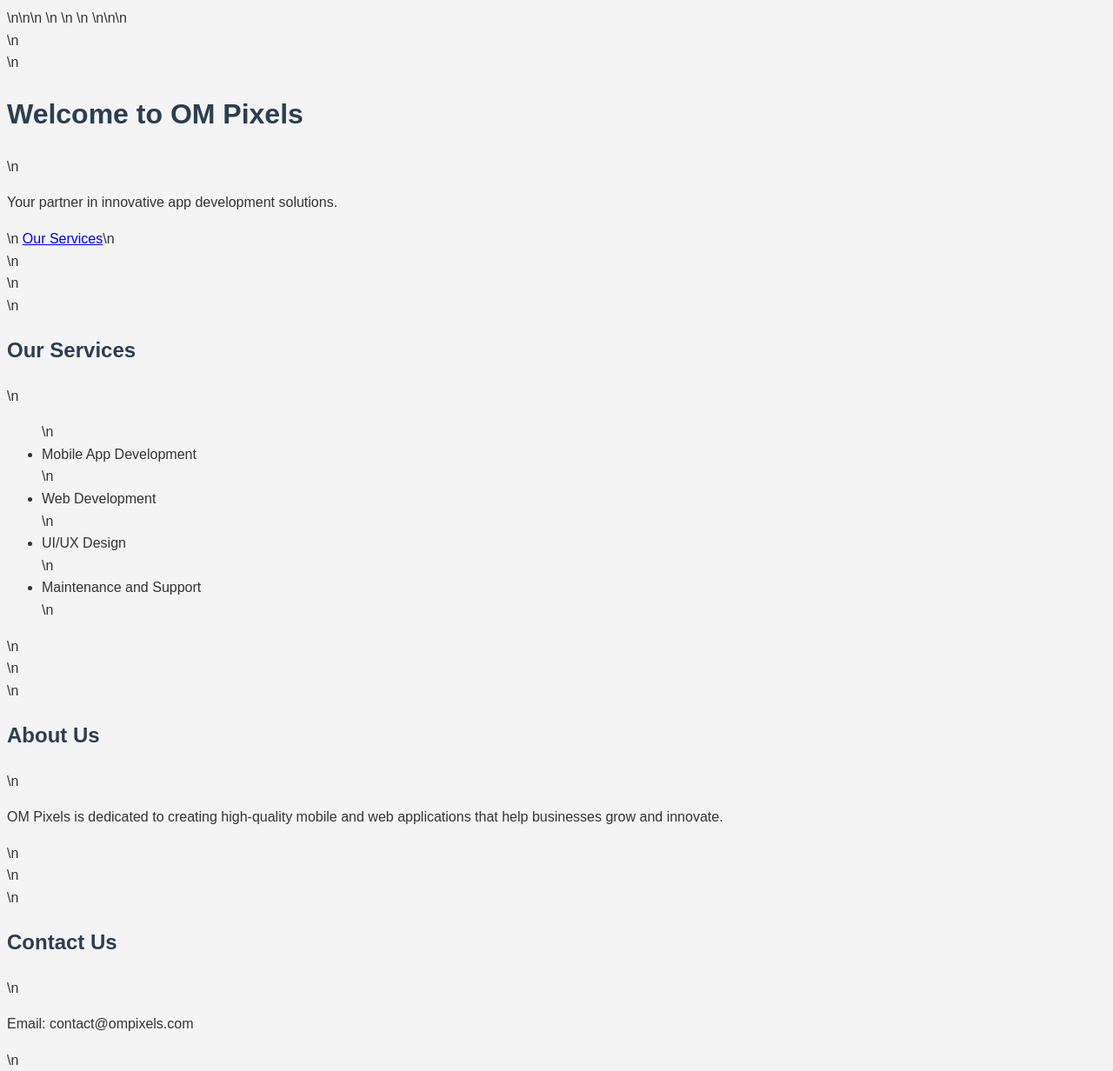
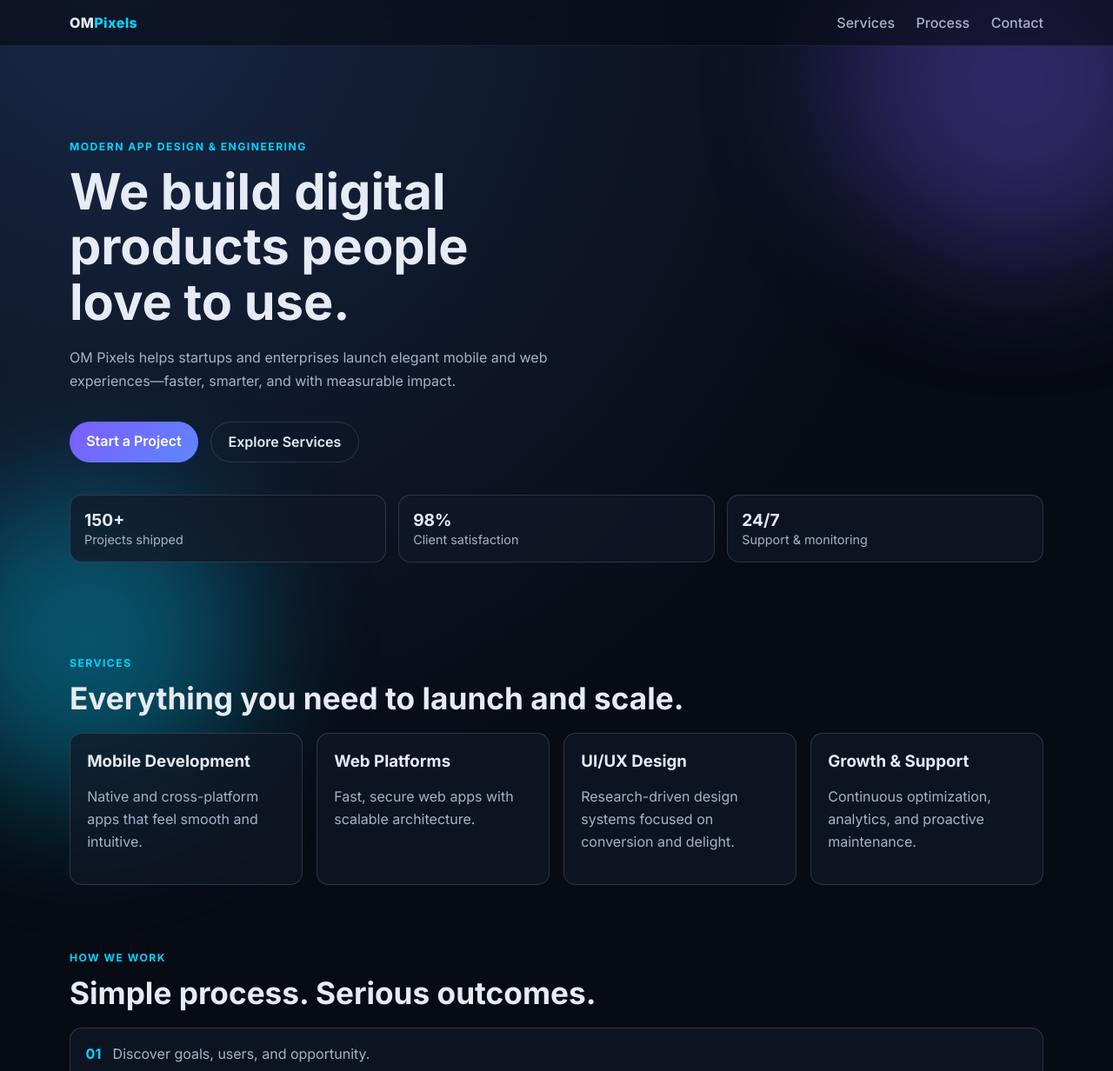
Before and after one commit to ByteBreezeStudio/OM-Pixels-Website, a plain HTML site: page index.html in a window 1280 px wide. Shown: the top 1232 px of the page at 87% size. Drawn offline with Linux system fonts and the light colour scheme.

Commit message:
Redesign landing page with modern visual style

```diff
--- a/index.html
+++ b/index.html
@@ -1 +1,102 @@
-<!DOCTYPE html>\n<html lang="en">\n<head>\n    <meta charset="UTF-8">\n    <meta name="viewport" content="width=device-width, initial-scale=1.0">\n    <title>OM Pixels - App Development Company</title>\n    <link rel="stylesheet" href="styles.css">\n</head>\n<body>\n    <header>\n        <div class="hero">\n            <h1>Welcome to OM Pixels</h1>\n            <p>Your partner in innovative app development solutions.</p>\n            <a href="#services" class="btn">Our Services</a>\n        </div>\n    </header>\n    <section id="services">\n        <h2>Our Services</h2>\n        <ul>\n            <li>Mobile App Development</li>\n            <li>Web Development</li>\n            <li>UI/UX Design</li>\n            <li>Maintenance and Support</li>\n        </ul>\n    </section>\n    <section id="about">\n        <h2>About Us</h2>\n        <p>OM Pixels is dedicated to creating high-quality mobile and web applications that help businesses grow and innovate.</p>\n    </section>\n    <section id="contact">\n        <h2>Contact Us</h2>\n        <p>Email: contact@ompixels.com</p>\n        <p>Phone: (123) 456-7890</p>\n    </section>\n    <footer>\n        <p>&copy; 2026 OM Pixels. All rights reserved.</p>\n    </footer>\n</body>\n</html>
+<!DOCTYPE html>
+<html lang="en">
+  <head>
+    <meta charset="UTF-8" />
+    <meta name="viewport" content="width=device-width, initial-scale=1.0" />
+    <title>OM Pixels | Product Studio</title>
+    <link rel="preconnect" href="https://fonts.googleapis.com" />
+    <link rel="preconnect" href="https://fonts.gstatic.com" crossorigin />
+    <link
+      href="https://fonts.googleapis.com/css2?family=Inter:wght@400;500;600;700;800&display=swap"
+      rel="stylesheet"
+    />
+    <link rel="stylesheet" href="styles.css" />
+  </head>
+  <body>
+    <div class="bg-orb orb-1" aria-hidden="true"></div>
+    <div class="bg-orb orb-2" aria-hidden="true"></div>
+
+    <header class="site-header">
+      <div class="container nav">
+        <a href="#" class="logo">OM<span>Pixels</span></a>
+        <nav>
+          <a href="#services">Services</a>
+          <a href="#process">Process</a>
+          <a href="#contact">Contact</a>
+        </nav>
+      </div>
+    </header>
+
+    <main>
+      <section class="hero container">
+        <p class="kicker">Modern app design & engineering</p>
+        <h1>We build digital products people love to use.</h1>
+        <p class="hero-copy">
+          OM Pixels helps startups and enterprises launch elegant mobile and web
+          experiences—faster, smarter, and with measurable impact.
+        </p>
+        <div class="hero-actions">
+          <a href="#contact" class="btn btn-primary">Start a Project</a>
+          <a href="#services" class="btn btn-ghost">Explore Services</a>
+        </div>
+        <div class="hero-stats" aria-label="Company stats">
+          <div><strong>150+</strong><span>Projects shipped</span></div>
+          <div><strong>98%</strong><span>Client satisfaction</span></div>
+          <div><strong>24/7</strong><span>Support & monitoring</span></div>
+        </div>
+      </section>
+
+      <section id="services" class="container section">
+        <div class="section-head">
+          <p class="kicker">Services</p>
+          <h2>Everything you need to launch and scale.</h2>
+        </div>
+        <div class="grid cards">
+          <article class="card">
+            <h3>Mobile Development</h3>
+            <p>Native and cross-platform apps that feel smooth and intuitive.</p>
+          </article>
+          <article class="card">
+            <h3>Web Platforms</h3>
+            <p>Fast, secure web apps with scalable architecture.</p>
+          </article>
+          <article class="card">
+            <h3>UI/UX Design</h3>
+            <p>Research-driven design systems focused on conversion and delight.</p>
+          </article>
+          <article class="card">
+            <h3>Growth & Support</h3>
+            <p>Continuous optimization, analytics, and proactive maintenance.</p>
+          </article>
+        </div>
+      </section>
+
+      <section id="process" class="container section process">
+        <div class="section-head">
+          <p class="kicker">How we work</p>
+          <h2>Simple process. Serious outcomes.</h2>
+        </div>
+        <ol>
+          <li><span>01</span> Discover goals, users, and opportunity.</li>
+          <li><span>02</span> Design fast prototypes and product flows.</li>
+          <li><span>03</span> Build, test, and launch with confidence.</li>
+          <li><span>04</span> Iterate with data and real user feedback.</li>
+        </ol>
+      </section>
+
+      <section id="contact" class="container section contact">
+        <h2>Let’s build your next product.</h2>
+        <p>
+          Reach us at <a href="mailto:contact@ompixels.com">contact@ompixels.com</a>
+          or call <a href="tel:+11234567890">+1 (123) 456-7890</a>
+        </p>
+      </section>
+    </main>
+
+    <footer class="site-footer">
+      <div class="container">
+        <p>© 2026 OM Pixels. Crafted with precision.</p>
+      </div>
+    </footer>
+  </body>
+</html>
--- a/styles.css
+++ b/styles.css
@@ -1,62 +1,263 @@
-.container {
-  max-width: 1200px;
-  margin: 0 auto;
-  padding: 20px;
+:root {
+  --bg: #070b14;
+  --surface: #111827;
+  --surface-soft: rgba(17, 24, 39, 0.72);
+  --text: #e6ebf5;
+  --muted: #a8b3c7;
+  --primary: #7c5cff;
+  --accent: #00d4ff;
+  --border: rgba(168, 179, 199, 0.2);
+}
+
+* {
+  box-sizing: border-box;
+}
+
+html,
+body {
+  margin: 0;
+  padding: 0;
 }
 
 body {
-  font-family: 'Arial', sans-serif;
-  line-height: 1.6;
-  color: #333;
-  background-color: #f4f4f4;
+  font-family: 'Inter', system-ui, -apple-system, Segoe UI, Roboto, sans-serif;
+  color: var(--text);
+  background: radial-gradient(circle at 10% 0%, #182745, var(--bg) 45%);
+  min-height: 100vh;
+  position: relative;
+  overflow-x: hidden;
 }
 
-h1, h2, h3, h4, h5, h6 {
-  font-weight: bold;
-  color: #2c3e50;
+.container {
+  width: min(1120px, 92vw);
+  margin-inline: auto;
 }
 
-.header {
-  background: #3498db;
-  color: #fff;
-  padding: 10px 0;
+.bg-orb {
+  position: fixed;
+  border-radius: 50%;
+  filter: blur(80px);
+  opacity: 0.35;
+  pointer-events: none;
+  z-index: -1;
+}
+
+.orb-1 {
+  width: 420px;
+  height: 420px;
+  background: var(--primary);
+  top: -120px;
+  right: -100px;
+}
+
+.orb-2 {
+  width: 360px;
+  height: 360px;
+  background: var(--accent);
+  bottom: -120px;
+  left: -80px;
+}
+
+.site-header {
+  position: sticky;
+  top: 0;
+  backdrop-filter: blur(12px);
+  background: rgba(7, 11, 20, 0.6);
+  border-bottom: 1px solid rgba(168, 179, 199, 0.12);
+}
+
+.nav {
+  display: flex;
+  justify-content: space-between;
+  align-items: center;
+  padding: 1rem 0;
+}
+
+.logo {
+  text-decoration: none;
+  color: var(--text);
+  font-weight: 800;
+  letter-spacing: 0.4px;
+}
+
+.logo span {
+  color: var(--accent);
+}
+
+nav a {
+  color: var(--muted);
+  text-decoration: none;
+  margin-left: 1.25rem;
+  font-weight: 500;
+}
+
+nav a:hover {
+  color: var(--text);
+}
+
+.hero {
+  padding: 6rem 0 4rem;
+}
+
+.kicker {
+  color: var(--accent);
+  text-transform: uppercase;
+  letter-spacing: 0.12em;
+  font-weight: 700;
+  font-size: 0.76rem;
+}
+
+h1,
+h2,
+h3 {
+  margin: 0;
+}
+
+h1 {
+  margin-top: 0.8rem;
+  font-size: clamp(2rem, 5vw, 3.6rem);
+  line-height: 1.1;
+  max-width: 12ch;
+}
+
+.hero-copy {
+  margin: 1.2rem 0 2rem;
+  max-width: 62ch;
+  color: var(--muted);
+  line-height: 1.7;
+}
+
+.hero-actions {
+  display: flex;
+  gap: 0.9rem;
+  flex-wrap: wrap;
+}
+
+.btn {
+  display: inline-block;
+  padding: 0.8rem 1.2rem;
+  border-radius: 999px;
+  text-decoration: none;
+  font-weight: 600;
+}
+
+.btn-primary {
+  background: linear-gradient(135deg, var(--primary), #5e87ff);
+  color: white;
+}
+
+.btn-ghost {
+  border: 1px solid var(--border);
+  color: var(--text);
+}
+
+.hero-stats {
+  margin-top: 2.3rem;
+  display: grid;
+  grid-template-columns: repeat(3, minmax(0, 1fr));
+  gap: 0.9rem;
+}
+
+.hero-stats div,
+.card,
+.process ol li,
+.contact {
+  background: var(--surface-soft);
+  border: 1px solid var(--border);
+  border-radius: 14px;
+}
+
+.hero-stats div {
+  padding: 1rem;
+}
+
+.hero-stats strong {
+  display: block;
+  font-size: 1.2rem;
+}
+
+.hero-stats span {
+  color: var(--muted);
+  font-size: 0.9rem;
+}
+
+.section {
+  padding: 2rem 0;
+}
+
+.section-head h2 {
+  margin-top: 0.5rem;
+  font-size: clamp(1.5rem, 3vw, 2.2rem);
+}
+
+.grid.cards {
+  margin-top: 1.2rem;
+  display: grid;
+  grid-template-columns: repeat(4, minmax(0, 1fr));
+  gap: 1rem;
+}
+
+.card {
+  padding: 1.2rem;
+}
+
+.card p,
+.process li,
+.contact p {
+  color: var(--muted);
+  line-height: 1.65;
+}
+
+.process ol {
+  list-style: none;
+  padding: 0;
+  margin-top: 1.2rem;
+  display: grid;
+  gap: 0.8rem;
+}
+
+.process ol li {
+  padding: 1rem 1.1rem;
+}
+
+.process span {
+  color: var(--accent);
+  margin-right: 0.55rem;
+  font-weight: 700;
+}
+
+.contact {
+  margin-top: 1rem;
+  padding: 1.5rem;
+}
+
+.contact a {
+  color: #9ec4ff;
+}
+
+.site-footer {
+  padding: 2rem 0 2.8rem;
+  color: var(--muted);
   text-align: center;
 }
 
-.navbar {
-  display: flex;
-  justify-content: center;
-  background: #2980b9;
+@media (max-width: 900px) {
+  .grid.cards {
+    grid-template-columns: repeat(2, minmax(0, 1fr));
+  }
 }
 
-.navbar a {
-  color: white;
-  padding: 14px 20px;
-  text-decoration: none;
-  text-align: center;
-}
+@media (max-width: 680px) {
+  nav {
+    display: none;
+  }
 
-.navbar a:hover {
-  background: #1abc9c;
-}
+  .hero {
+    padding-top: 4.5rem;
+  }
 
-.card {
-  background: white;
-  border-radius: 5px;
-  box-shadow: 0 2px 5px rgba(0,0,0,0.1);
-  margin: 10px;
-  padding: 15px;
-}
-
-.footer {
-  text-align: center;
-  padding: 10px 0;
-  background: #2980b9;
-  color: white;
-}
-
-@media (max-width: 768px) {
-  .navbar {
-    flex-direction: column;
+  .hero-stats,
+  .grid.cards {
+    grid-template-columns: 1fr;
   }
 }
```
